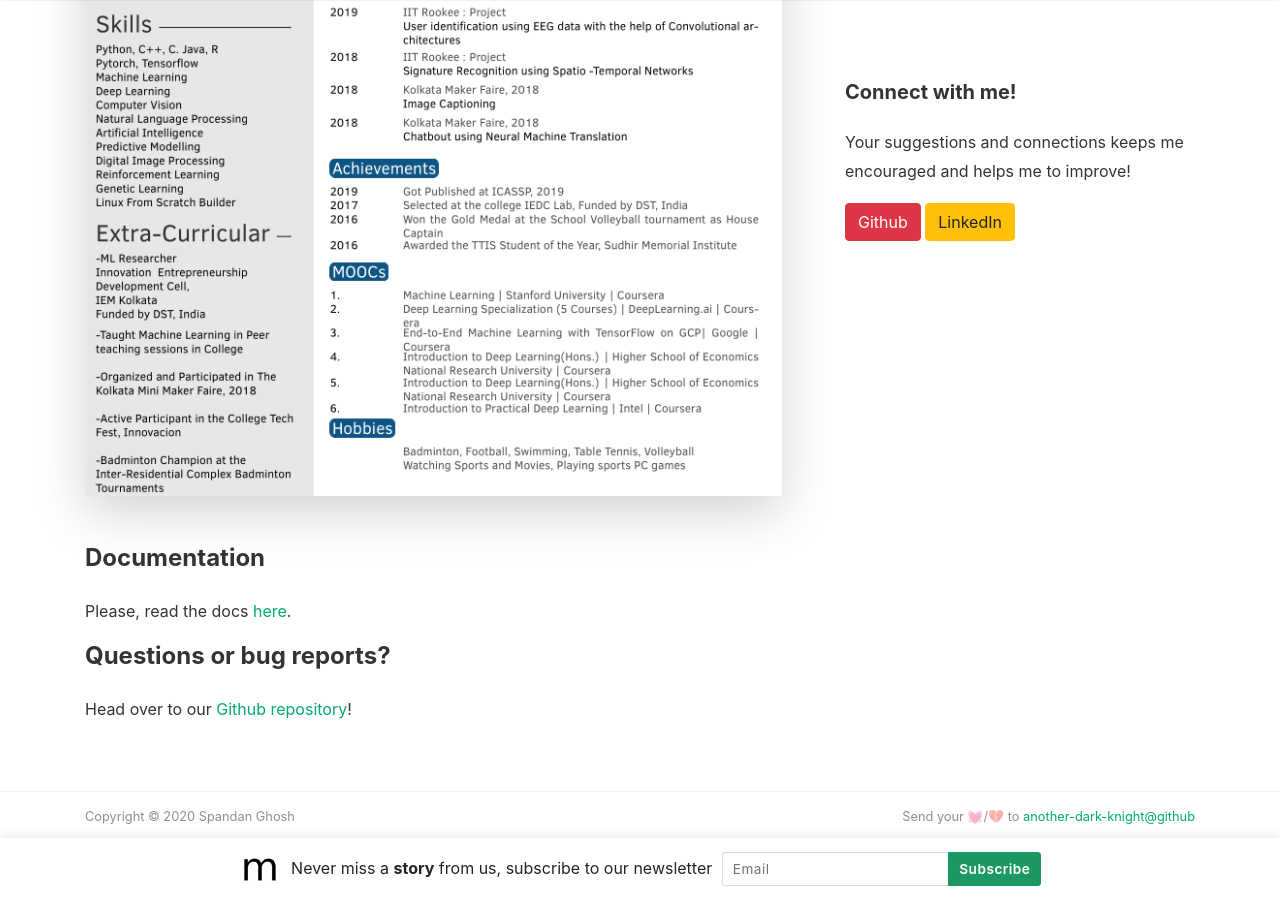
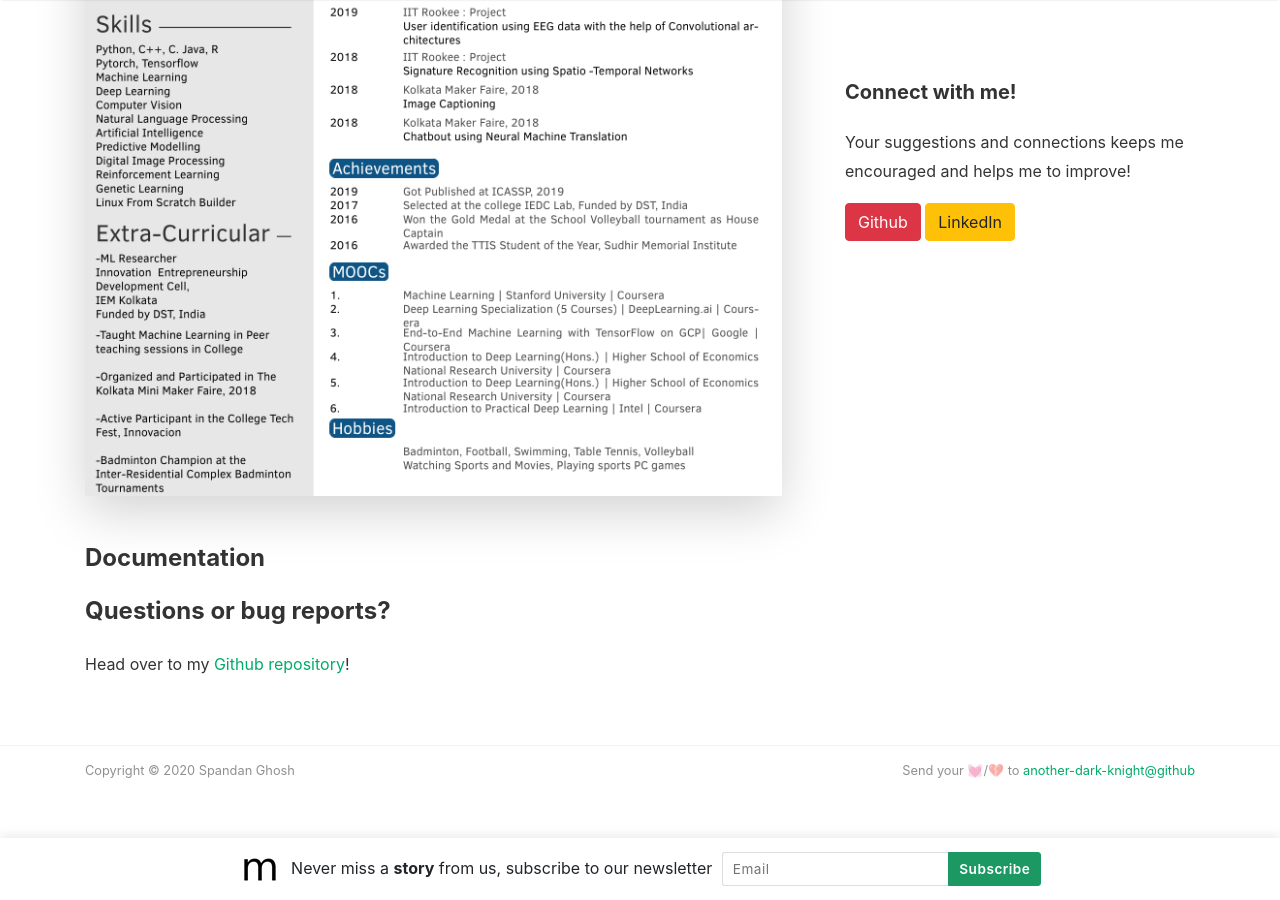
Before and after one commit to spandan-ml-linux/spandan-ml-linux.github.io, a Jekyll site: the page built from _pages/about.md, in a window 1280 px wide and 900 px high, scrolled down 1002 px. Built offline with Jekyll 4.4.1, drawn with Linux system fonts in a browser that asks for light colours; nearby versions of some CDN libraries.

Commit message:
Update about.md

```diff
--- a/_pages/about.md
+++ b/_pages/about.md
@@ -5,7 +5,7 @@ permalink: /about
 comments: false
 ---
 
-<div class="row justify-content-between">
+<div class="row">
 <div class="col-md-8 pr-5">
 
 <p>I am a Machine Learning/Deep Learning Enthusiast and a hardcore Linux guy. I am an Electronics an Communications Engineering udergrad at the Institute of Engineering & Management, Kolkata. Passionate about Computer Vision and NLP, I quite enjoyed my time at the Signals and Image Processing Lab, IIT KGP under Prof. Dr. Debdoot Sheet where I picked up on applying adverserial Learning techniques on Biomedical Imaging problems. I have a publication at ICASSP, 2019 on Video Generation which can be found <a href="https://ieeexplore.ieee.org/document/8682158">here</a>! </p>
@@ -14,11 +14,9 @@ comments: false
 <p class="mb-5"><img class="shadow-lg" src="{{site.baseurl}}/assets/images/res.png" alt="Resume" /></p>
 <h4>Documentation</h4>
 
-<p>Please, read the docs <a href="https://bootstrapstarter.com/bootstrap-templates/template-mediumish-bootstrap-jekyll/">here</a>.</p>
-
 <h4>Questions or bug reports?</h4>
 
-<p>Head over to our <a href="https://github.com/wowthemesnet/mediumish-theme-jekyll">Github repository</a>!</p>
+<p>Head over to my <a href="https://github.com/spandanji">Github repository</a>!</p>
 
 </div>
 
@@ -31,7 +29,7 @@ comments: false
 <!-- <a target="_blank" href="https://github.com/wowthemesnet/mediumish-theme-jekyll">Mediumish <i class="fab fa-github"></i></a>.-->
 </p>
 
-<a target="_blank" href="https://github.com/spandan-ml-linux" class="btn btn-danger">Github</a> <a target="_blank" href="https://www.linkedin.com/in/spandanghosh2/" class="btn btn-warning">LinkedIn</a>
+<a target="_blank" href="https://github.com/spandanji" class="btn btn-danger">Github</a> <a target="_blank" href="https://www.linkedin.com/in/spandanghosh2/" class="btn btn-warning">LinkedIn</a>
 
 </div>
 </div>
```
